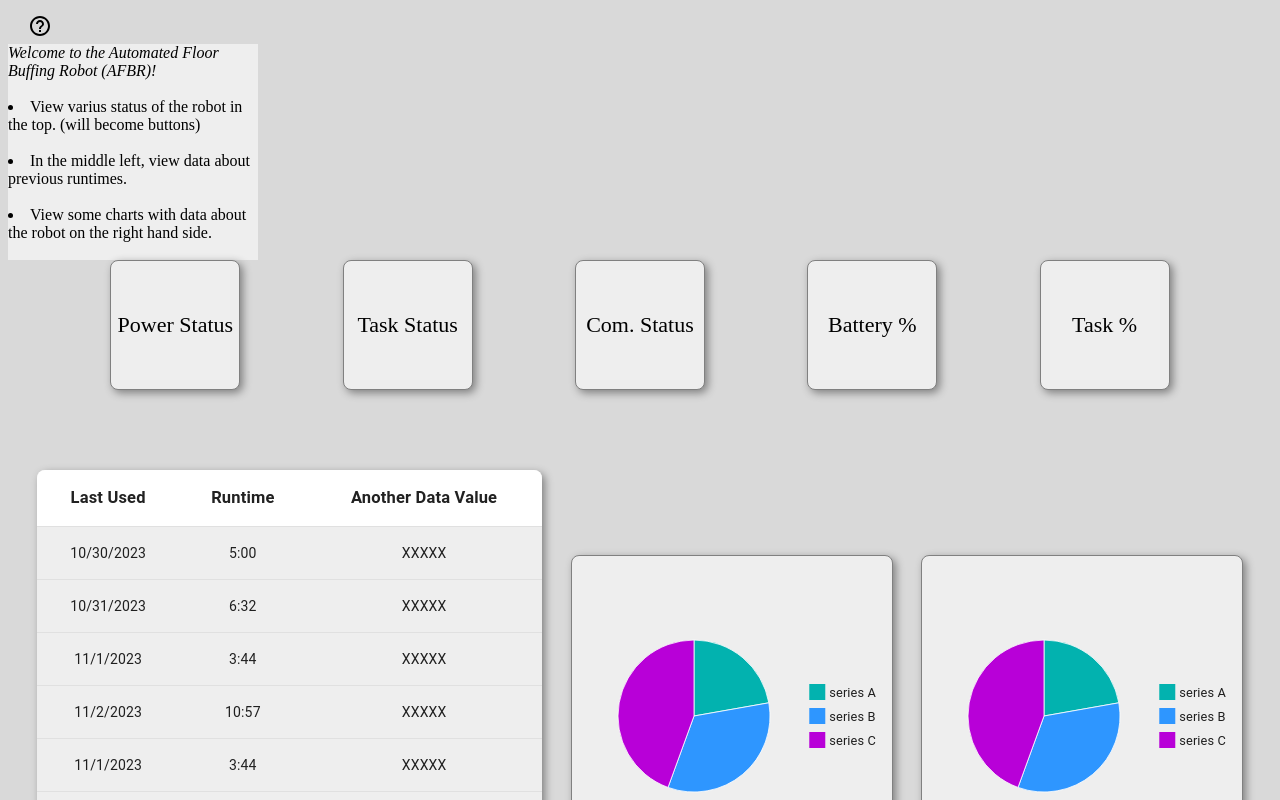
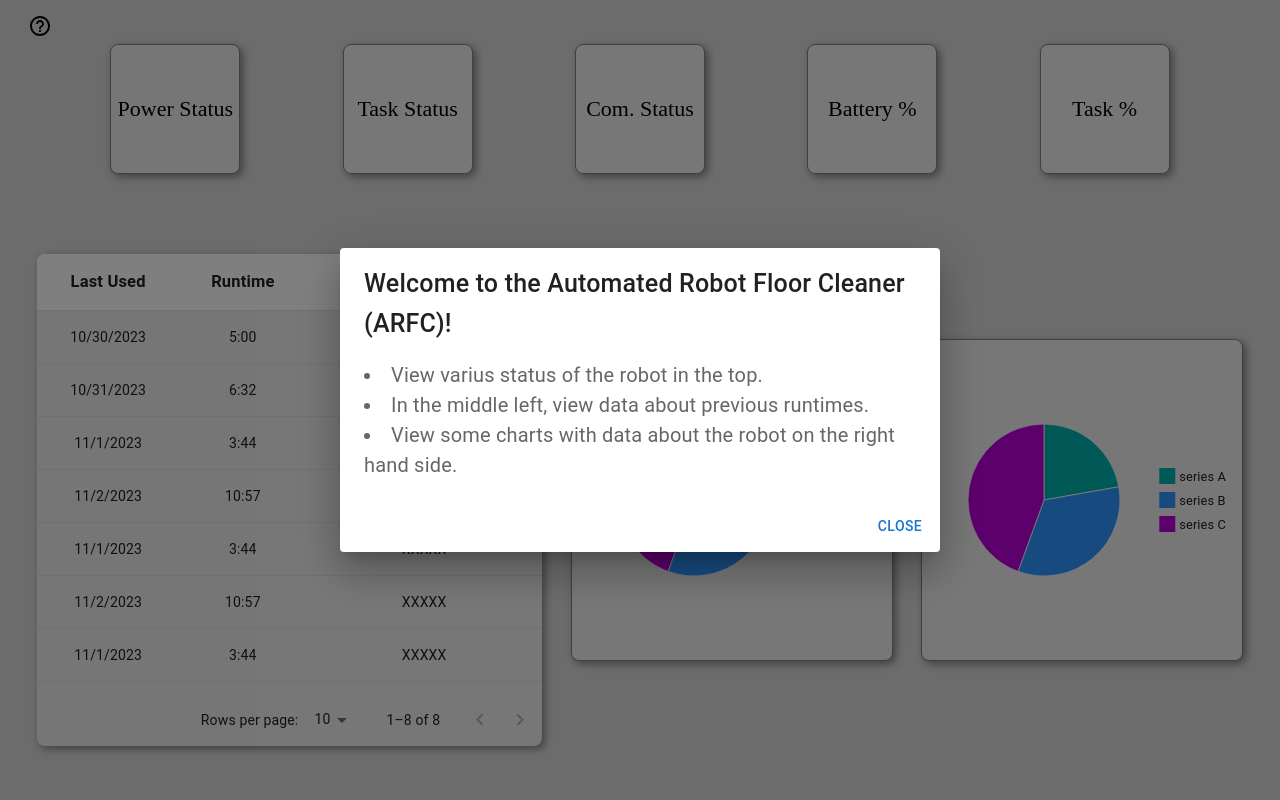
Before and after one commit to zeldafan664/Team-Projects-Team6, a React (Create React App) app in the folder Frontend/thereactapp/: page / in a window 1280 px wide. Both pictures are taken after a click on the button 40 px from the left and 26 px from the top of the page. Shown: the top 800 px of the page. Built offline with nearby package versions, Linux system fonts and the light colour scheme.

Commit message:
Improved User Guide aesthetics

```diff
--- a/Frontend/thereactapp/src/Homepage.tsx
+++ b/Frontend/thereactapp/src/Homepage.tsx
@@ -19,7 +19,7 @@ function Homepage() {
     }
     return (
         <>
-            <Button onClick={handleClick} sx={{ color: "black" }}>
+            {/* <Button onClick={handleClick} sx={{ color: "black" }}>
                 <Tooltip title="User Guide">
                     <HelpOutlineIcon>
                     </HelpOutlineIcon>
@@ -27,8 +27,9 @@ function Homepage() {
             </Button>
             {showNav && (
                 <UserGuide />
-            )}
+            )} */}
 
+            <UserGuide />
             <RobotStatus />
 
             <Box sx={{ display: "flex", justifyContent: "space-evenly", alignItems: "center", marginTop: "5rem" }}>
--- a/Frontend/thereactapp/src/UserGuide.tsx
+++ b/Frontend/thereactapp/src/UserGuide.tsx
@@ -1,24 +1,63 @@
 import * as React from 'react';
-import Tooltip from '@mui/material/Tooltip';
+import Button from '@mui/material/Button';
+import Dialog from '@mui/material/Dialog';
+import DialogActions from '@mui/material/DialogActions';
+import DialogContent from '@mui/material/DialogContent';
+import DialogContentText from '@mui/material/DialogContentText';
+import DialogTitle from '@mui/material/DialogTitle';
+import Slide from '@mui/material/Slide';
+import { TransitionProps } from '@mui/material/transitions';
+import { Tooltip } from '@mui/material';
+import HelpOutlineIcon from '@mui/icons-material/HelpOutline';
 
-import Button from '@mui/material/Button';
-import { Menu, MenuItem, Sidebar } from "react-pro-sidebar";
-
-import { useState } from 'react';
-
+const Transition = React.forwardRef(function Transition(
+    props: TransitionProps & {
+        children: React.ReactElement<any, any>;
+    },
+    ref: React.Ref<unknown>,
+) {
+    return <Slide direction="right" ref={ref} {...props} />;
+});
 
 export default function UserGuide() {
+    const [open, setOpen] = React.useState(false);
+
+    const handleClickOpen = () => {
+        setOpen(true);
+    };
+
+    const handleClose = () => {
+        setOpen(false);
+    };
 
     return (
-        <>
-            <div style={{ width: "250px", backgroundColor: "#EEEEEE" }}>
-                {/* Update name and acronym */}
-                <i>Welcome to the Automated Floor Buffing Robot (AFBR)!</i> <br />
-                <br /> <li>View varius status of the robot in the top. (will become buttons)</li> <br />
-                <li>In the middle left, view data about previous runtimes.</li> <br />
-                <li>View some charts with data about the robot on the right hand side. </li> <br />
-            </div>
+        <div>
+            <Button onClick={handleClickOpen} sx={{ color: "black" }}>
+                <Tooltip title="User Guide">
+                    <HelpOutlineIcon>
+                    </HelpOutlineIcon>
+                </Tooltip>
+            </Button>
+            <Dialog
 
-        </>
-    )
+                open={open}
+                TransitionComponent={Transition}
+                keepMounted
+                onClose={handleClose}
+                aria-describedby="alert-dialog-slide-description"
+            >
+                <DialogTitle fontSize={"25px"}>{"Welcome to the Automated Robot Floor Cleaner (ARFC)!"}</DialogTitle>
+                <DialogContent>
+                    <DialogContentText fontSize={"20px"} id="alert-dialog-slide-description">
+                        <li>View varius status of the robot in the top.</li>
+                        <li>In the middle left, view data about previous runtimes.</li>
+                        <li>View some charts with data about the robot on the right hand side.</li>
+                    </DialogContentText>
+                </DialogContent>
+                <DialogActions>
+                    <Button onClick={handleClose}>Close</Button>
+                </DialogActions>
+            </Dialog>
+        </div>
+    );
 }
```
